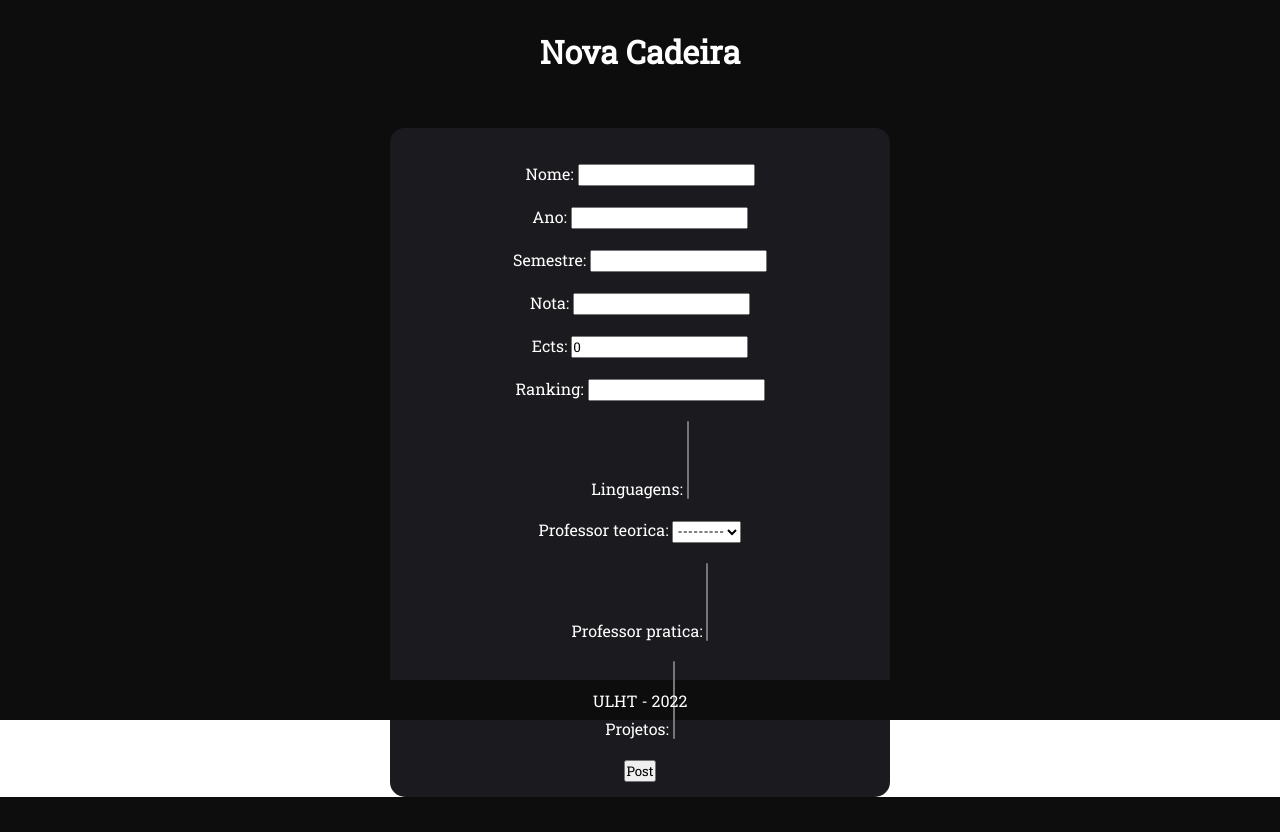
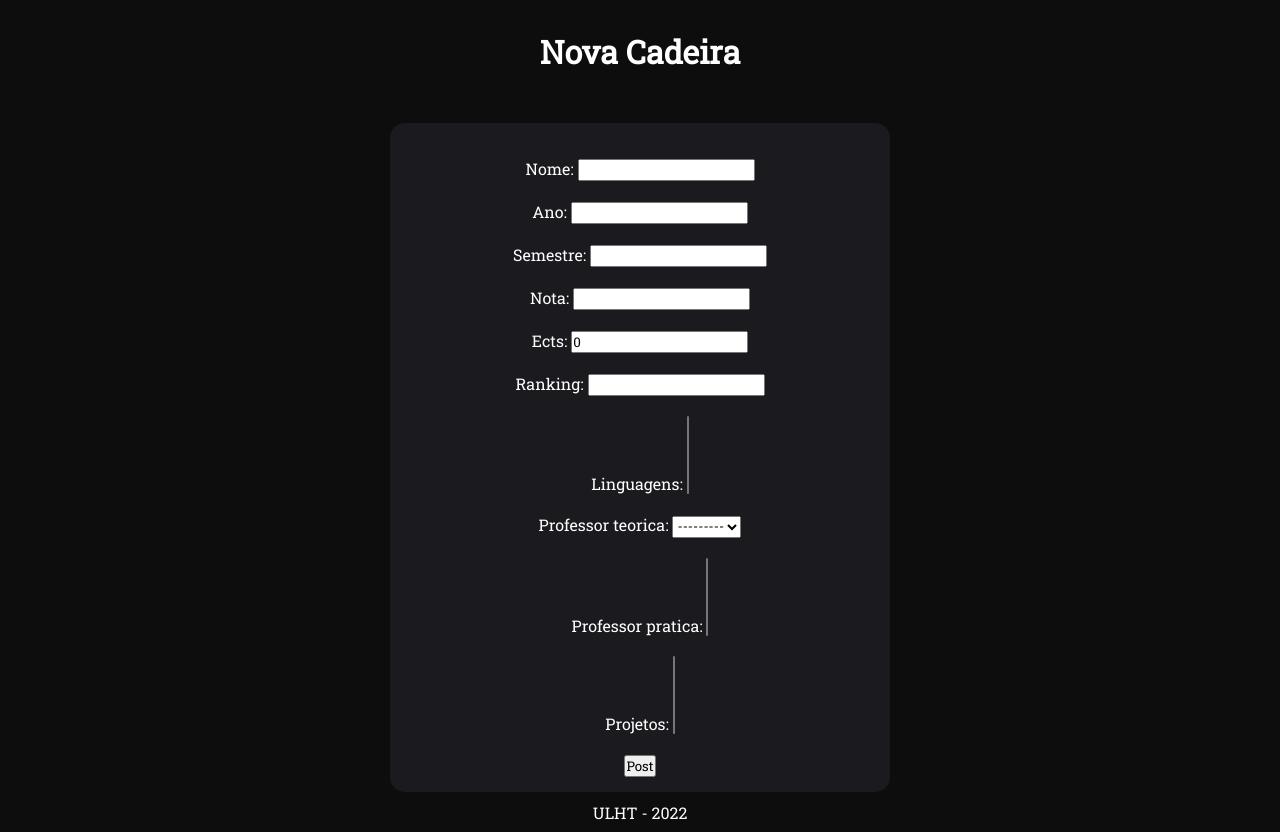
Before and after one commit to telmo-a22001972/portfolio, a Django app: page /criar_cadeira in a window 1280 px wide. Shown: the part 80-912 px from the top of the page. Before the commit the page ends 877 px from the top, so only its background shows below. Run offline with Django 4.2, Linux system fonts and the light colour scheme; data that the repository does not hold is empty; parts of the project's set-up code (start-up, migrations or seed data) failed here and were passed over.

Commit message:
O blog está concluido v2.

```diff
--- a/portfolio/static/portfolio/css/styles_about.css
+++ b/portfolio/static/portfolio/css/styles_about.css
@@ -4,6 +4,7 @@
 
 main {
     background-color: #0d0d0d;
+    min-height: 85vh;
 }
 
 .split-conteiner{
--- a/portfolio/static/portfolio/css/styles_criar_cadeira.css
+++ b/portfolio/static/portfolio/css/styles_criar_cadeira.css
@@ -4,7 +4,7 @@
 
 main {
     background-color: #0d0d0d;
-    height: 85vh;
+    min-height: 85vh;
 }
 
 main h1 {
@@ -16,7 +16,7 @@ main h1 {
 
 .container {
     background-color: #1b1a1e;
-    margin: 5px auto;
+    margin: auto;
     text-align: center;
     color: White;
     width: 500px;
--- a/portfolio/static/portfolio/css/styles_criar_post.css
+++ b/portfolio/static/portfolio/css/styles_criar_post.css
@@ -3,7 +3,7 @@
 }
 
 main {
-    height: 90vh;
+    min-height: 90vh;
     background-size: cover;
     background: url("../images/blog_bg_3.jpg") no-repeat fixed center;
     color: white;
```
